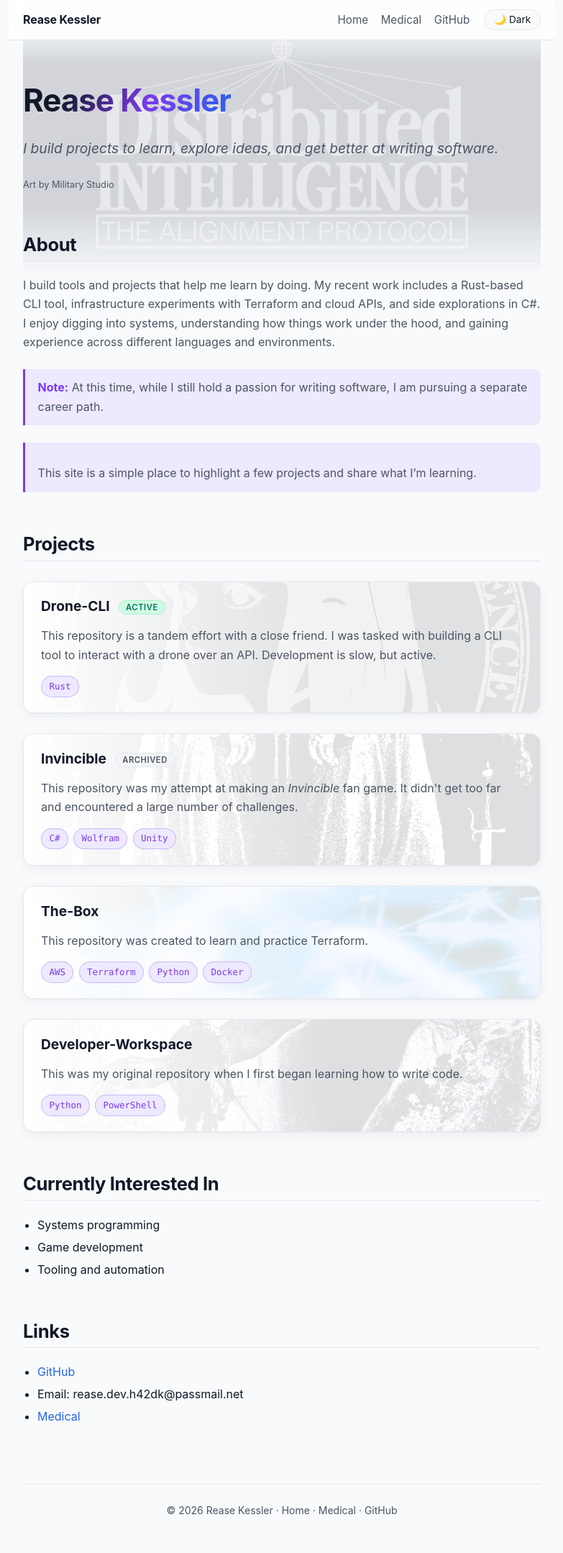
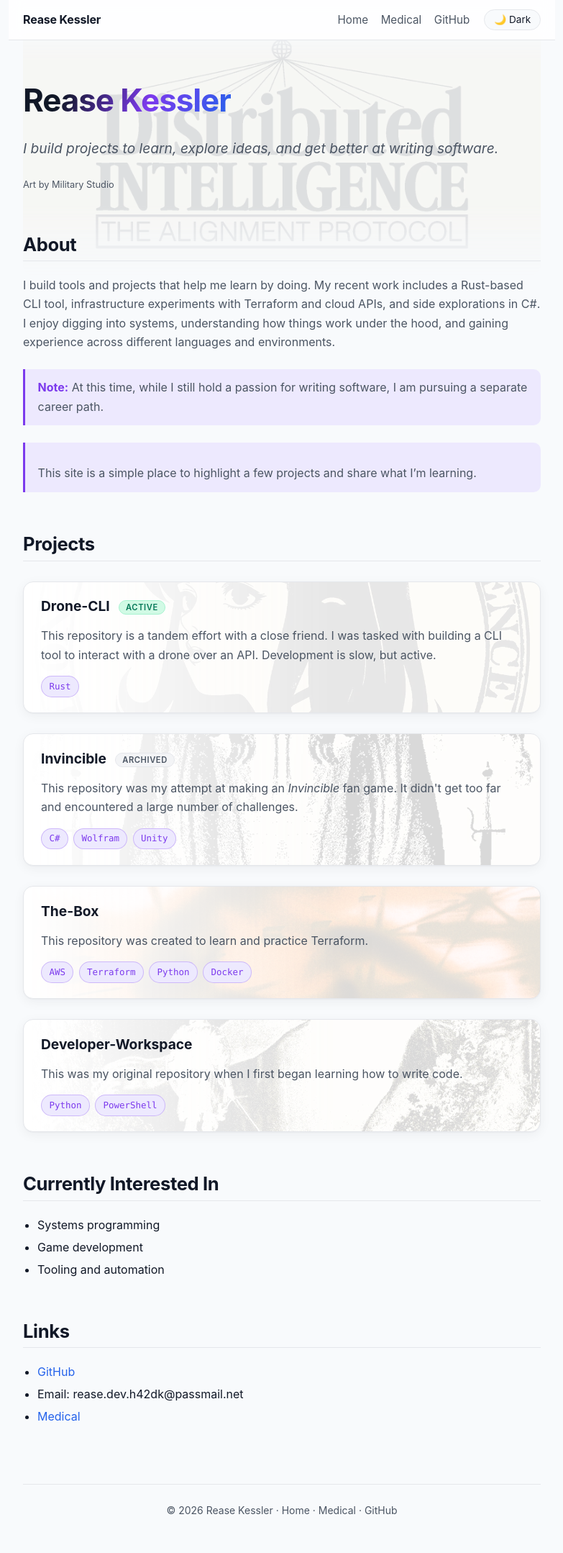
Before and after one commit to SpoonNewman/SpoonNewman.github.io, a Jekyll site: the page built from index.md, in a window 1280 px wide. Shown: the whole page at 72% size, without its empty margins (248-1031 px from the left). Built offline with Jekyll 4.4.1, drawn with Linux system fonts in a browser that asks for light colours.

Commit message:
Bump underlay opacity ~15-20% and invert art in light mode
- Opacity: hero 0.16->0.19 light / 0.18->0.21 dark; cards 0.13->0.15 light /
  0.14->0.16 dark
- Light mode now inverts the underlay art (filter: invert(1)) so the
  dark-navy pieces render as their natural light-bg / dark-ink look; applies
  to both manual light theme and the no-JS prefers-light fallback

```diff
--- a/assets/style.css
+++ b/assets/style.css
@@ -338,7 +338,7 @@
   max-width: calc(var(--maxw) + 3rem);
   height: 22rem;
   background: url("/assets/art/hero.webp") center / cover no-repeat;
-  opacity: 0.16;
+  opacity: 0.19;
   border-radius: 16px;
   -webkit-mask-image: linear-gradient(to bottom, transparent 0%, black 16%, black 72%, transparent 100%);
   mask-image: linear-gradient(to bottom, transparent 0%, black 16%, black 72%, transparent 100%);
@@ -346,7 +346,7 @@
 }
 
 html[data-theme="dark"] .hero-art-bg {
-  opacity: 0.18;
+  opacity: 0.21;
 }
 
 .hero-art-credit {
@@ -384,14 +384,30 @@
   z-index: -1;
   inset: 0;
   background: var(--card-art, url("/assets/art/hero.webp")) center / cover no-repeat;
-  opacity: 0.13;
+  opacity: 0.15;
   -webkit-mask-image: linear-gradient(to right, transparent 0%, black 60%);
   mask-image: linear-gradient(to right, transparent 0%, black 60%);
   pointer-events: none;
 }
 
 html[data-theme="dark"] .card::before {
-  opacity: 0.14;
+  opacity: 0.16;
+}
+
+/* In light mode, invert the underlay art so the dark-navy pieces read as
+   their natural light-background / dark-ink appearance. */
+html[data-theme="light"] .hero-art-bg,
+html[data-theme="light"] .card::before {
+  filter: invert(1);
+}
+
+/* No-JS fallback: same inversion when the OS prefers light and no manual
+   theme override is set. */
+@media (prefers-color-scheme: light) {
+  html:not([data-theme="dark"]) .hero-art-bg,
+  html:not([data-theme="dark"]) .card::before {
+    filter: invert(1);
+  }
 }
 
 .card:hover {
```
